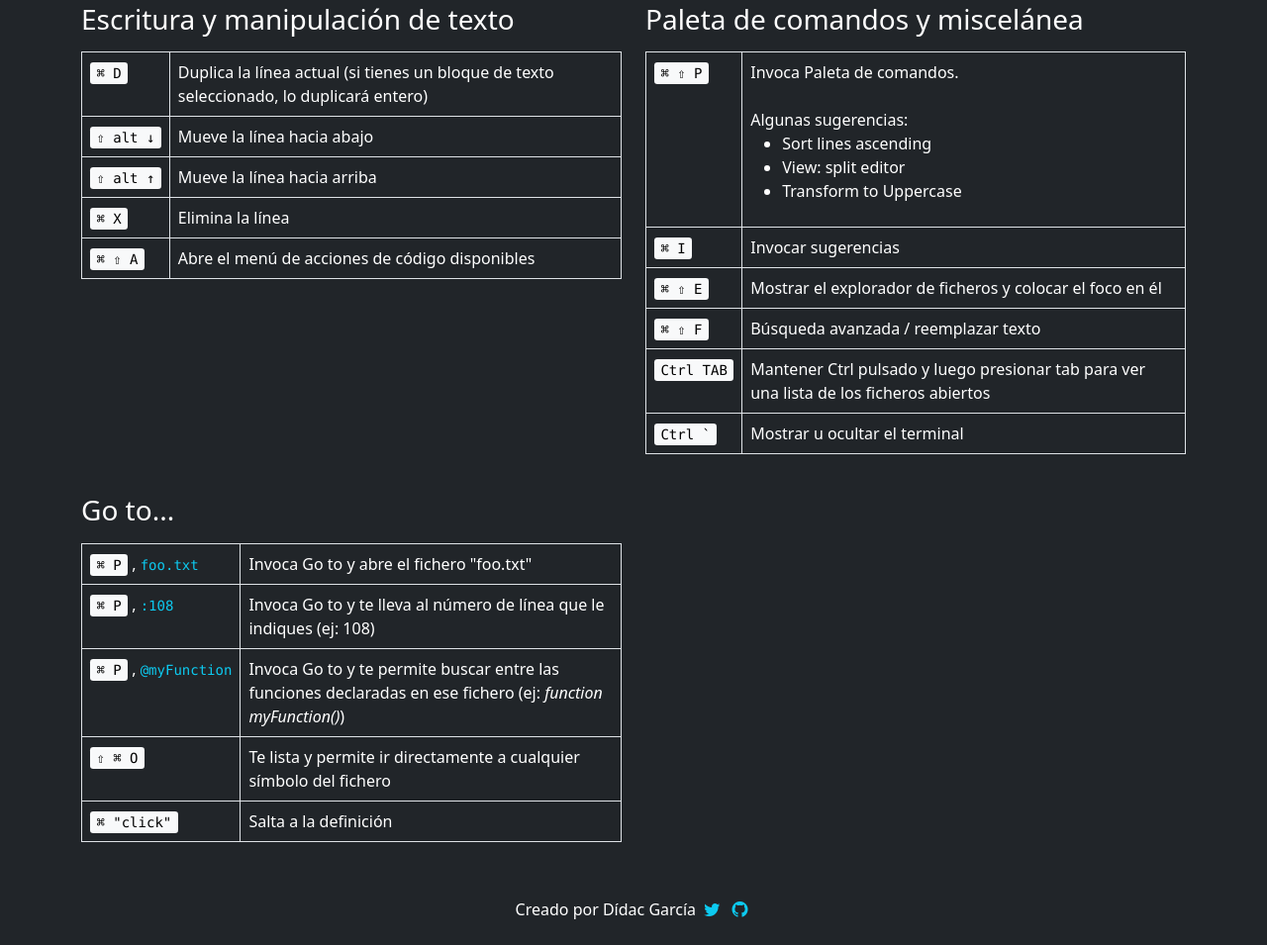
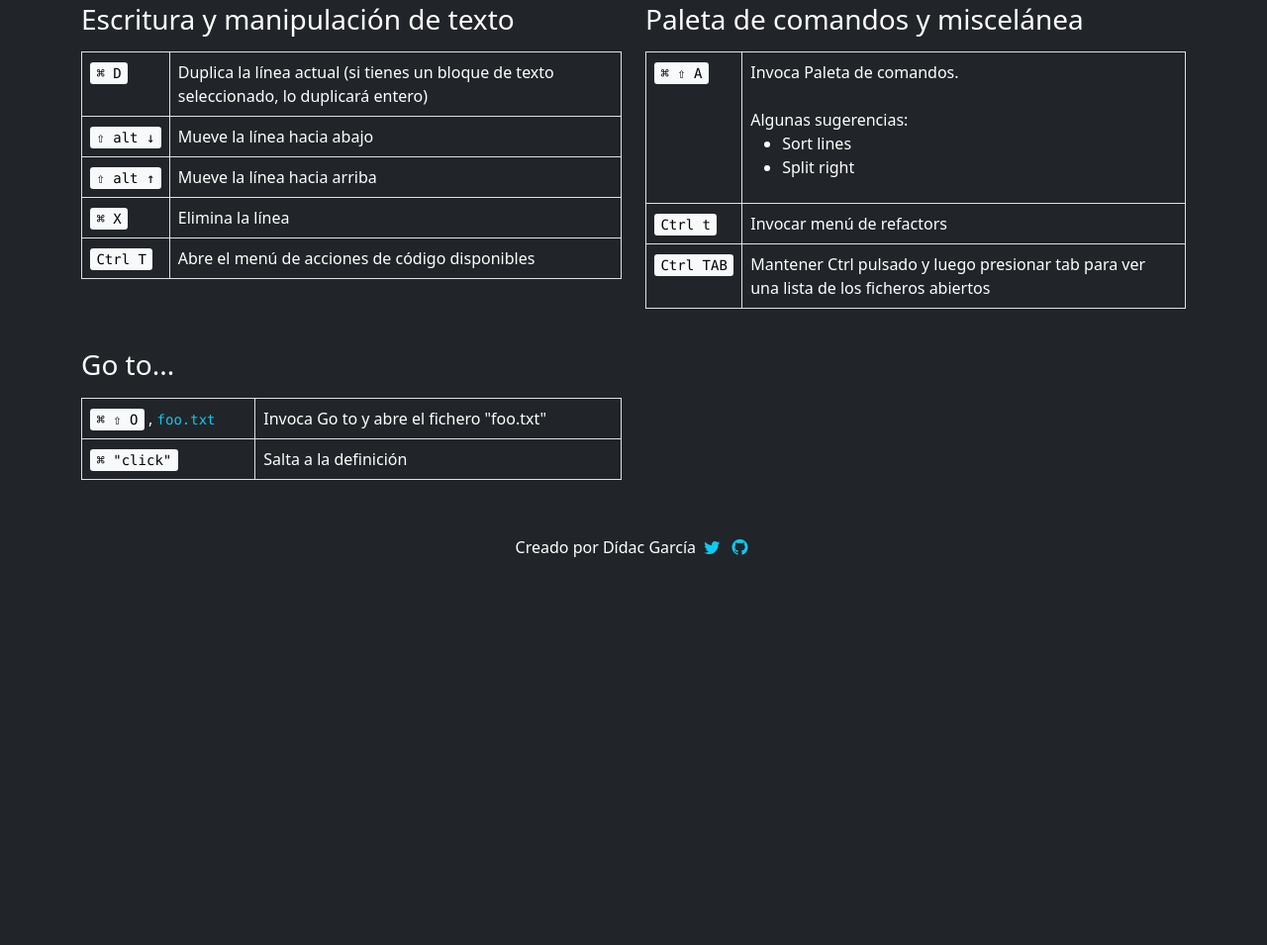
Before and after one commit to didaquis/jb-guia-basica, a plain HTML site: page index.html in a window 1280 px wide. Shown: the part 507-1462 px from the top of the page at 99% size. After the commit the page ends 1096 px from the top, so only its background shows below. Drawn offline with Linux system fonts and the light colour scheme.

Commit message:
Change some shortcuts

```diff
--- a/index.html
+++ b/index.html
@@ -115,7 +115,7 @@
 					<td>Elimina la línea</td>
 				</tr>
 				<tr>
-							<td class="text-nowrap"><kbd>⌘ ⇧ A</kbd></td>
+					<td class="text-nowrap"><kbd>Ctrl T</kbd></td>
 					<td>Abre el menú de acciones de código disponibles</td>
 				</tr>
 				</tbody>
@@ -127,35 +127,22 @@
 			<table class="table table-bordered text-white">
 				<tbody>
 				<tr>
-							<td class="text-nowrap"><kbd>⌘ ⇧ P</kbd></td>
+					<td class="text-nowrap"><kbd>⌘ ⇧ A</kbd></td>
 					<td>Invoca Paleta de comandos.<br><br>
 						Algunas sugerencias:
 						<ul>
-									<li>Sort lines ascending</li>
-									<li>View: split editor</li>
-									<li>Transform to Uppercase</li>
+							<li>Sort lines</li>
+							<li>Split right</li>
 						</ul>
 					</td>
 				</tr>
 				<tr>
-							<td class="text-nowrap"><kbd>⌘ I</kbd></td>
-							<td>Invocar sugerencias</td>
-						</tr>
-						<tr>
-							<td class="text-nowrap"><kbd>⌘ ⇧ E</kbd></td>
-							<td>Mostrar el explorador de ficheros y colocar el foco en él</td>
-						</tr>
-						<tr>
-							<td class="text-nowrap"><kbd>⌘ ⇧ F</kbd></td>
-							<td>Búsqueda avanzada / reemplazar texto</td>
+					<td class="text-nowrap"><kbd>Ctrl t</kbd></td>
+					<td>Invocar menú de refactors</td>
 				</tr>
 				<tr>
 					<td class="text-nowrap"><kbd>Ctrl TAB</kbd></td>
 					<td>Mantener Ctrl pulsado y luego presionar tab para ver una lista de los ficheros abiertos</td>
-						</tr>
-						<tr>
-							<td class="text-nowrap"><kbd>Ctrl `</kbd></td>
-							<td>Mostrar u ocultar el terminal</td>
 				</tr>
 				</tbody>
 			</table>
@@ -166,21 +153,8 @@
 			<table class="table table-bordered text-white">
 				<tbody>
 				<tr>
-							<td class="text-nowrap"><kbd>⌘ P</kbd> , <code>foo.txt</code></td>
+					<td class="text-nowrap"><kbd>⌘ ⇧ O</kbd> , <code>foo.txt</code></td>
 					<td>Invoca Go to y abre el fichero "foo.txt"</td>
-						</tr>
-						<tr>
-							<td class="text-nowrap"><kbd>⌘ P</kbd> , <code>:108</code></td>
-							<td>Invoca Go to y te lleva al número de línea que le indiques (ej: 108)</td>
-						</tr>
-						<tr>
-							<td class="text-nowrap"><kbd>⌘ P</kbd> , <code>@myFunction</code></kbd></td>
-							<td>Invoca Go to y te permite buscar entre las funciones declaradas en ese fichero (ej: <em>function
-									myFunction()</em>)</td>
-						</tr>
-						<tr>
-							<td class="text-nowrap"><kbd>⇧ ⌘ O</kbd></td>
-							<td>Te lista y permite ir directamente a cualquier símbolo del fichero</td>
 				</tr>
 				<tr>
 					<td class="text-nowrap"><kbd>⌘ "click"</kbd></td>
```
Lines whose indentation alone changed are shown as unchanged.
